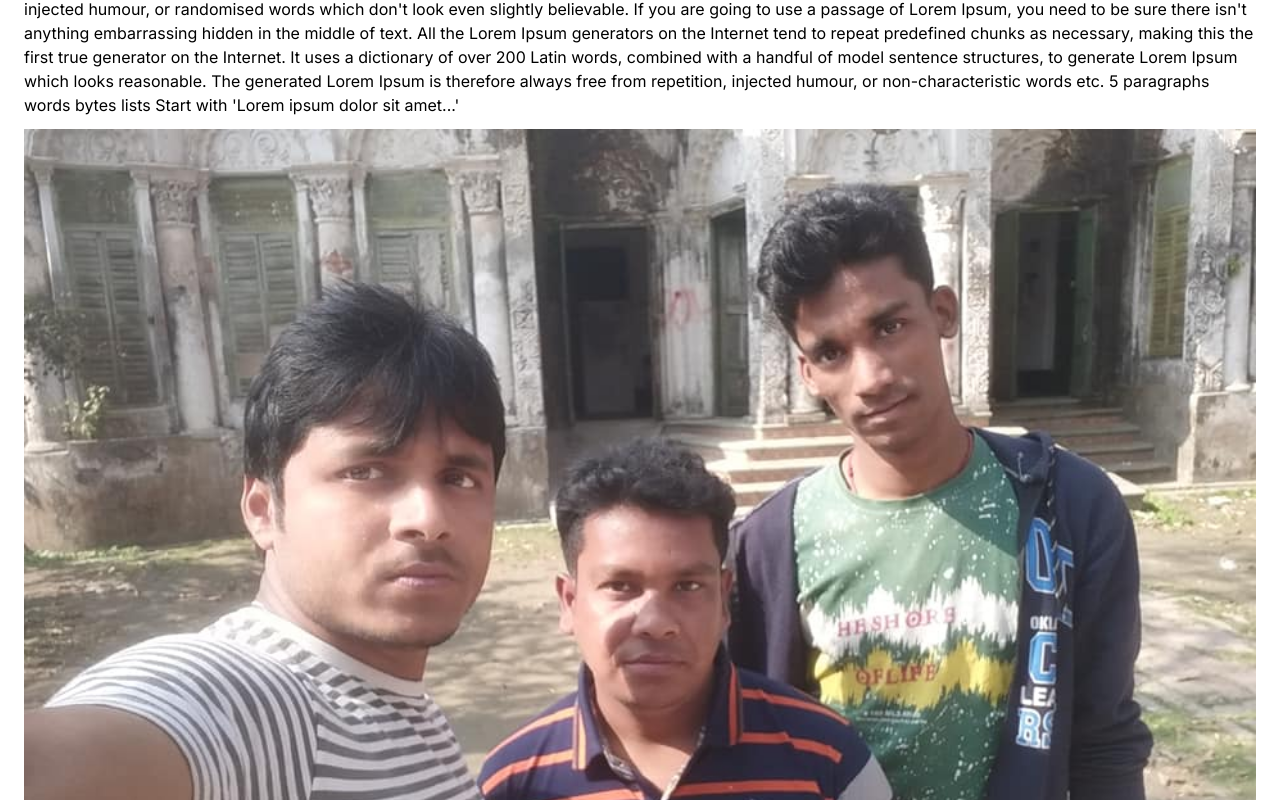
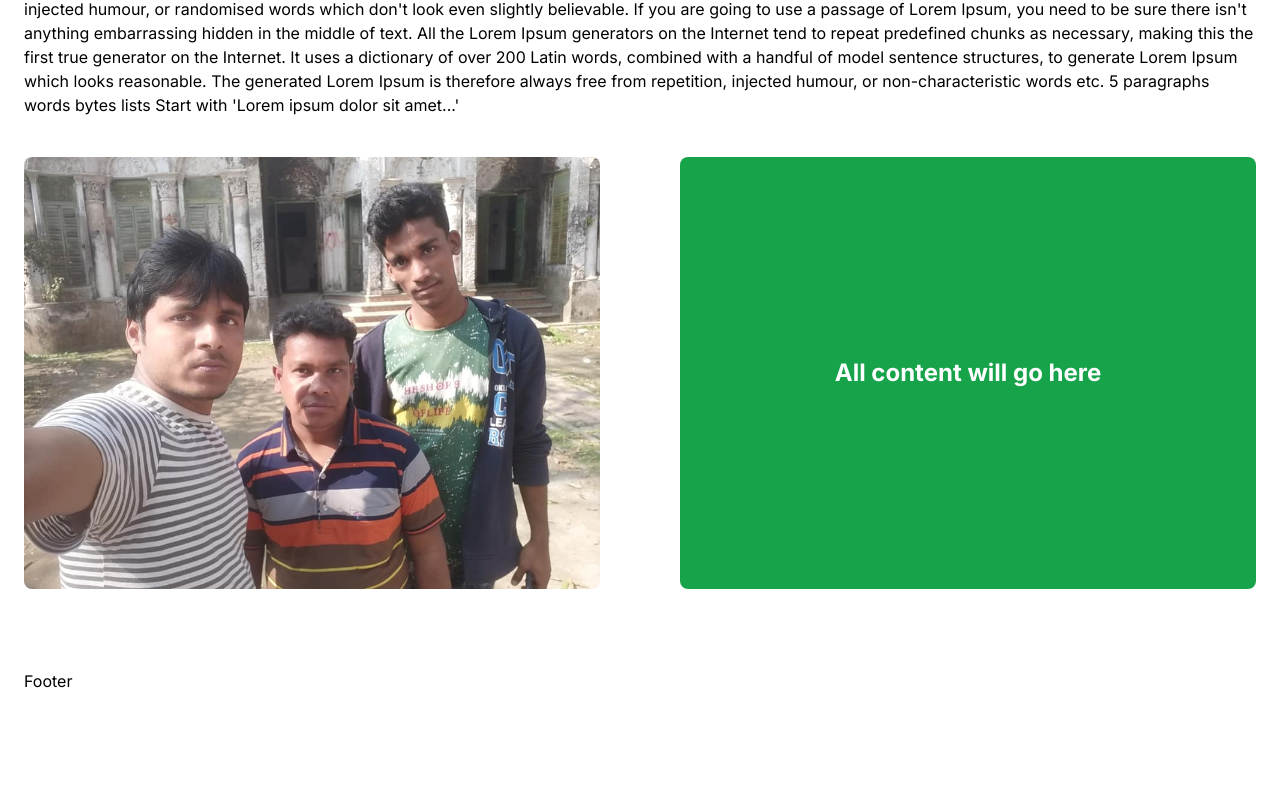
Before and after one commit to sumonpaul55/nextjs-nextstep, a Next.js app: page /about in a window 1280 px wide. Shown: the part 540-1340 px from the top of the page. After the commit the page ends 1257 px from the top, so only its background shows below. Built offline with nearby package versions, Linux system fonts and the light colour scheme.

Commit message:
meta data

```diff
--- a/app/about/layout.js
+++ b/app/about/layout.js
@@ -1,6 +1,10 @@
 import Link from 'next/link'
 import React from 'react'
 
+export const metadata = {
+    title: "next app || About",
+    description: "About us next app description"
+}
 function AboutLayout({ children }) {
     return (
         <div>
--- a/app/about/page.js
+++ b/app/about/page.js
@@ -25,7 +25,13 @@ function About() {
             lists
             Start with 'Lorem
             ipsum dolor sit amet...'
-            <Image src={we} alt="me, Jhuton da, rupon da" className='w-full mt-3' />
+            <div className='flex gap-20 mt-10'>
+                <div className='w-1/2'>
+                    <Image placeholder='blur' src={we} alt="me, Jhuton da, rupon da" className='mx-auto rounded-lg' quality={100} /></div>
+                <div className='w-1/2 bg-green-600 font-bold text-white text-2xl rounded-lg flex justify-center items-center'>
+                    <h1>All content will go here</h1>
+                </div>
+            </div>
         </div>
     )
 }
```
